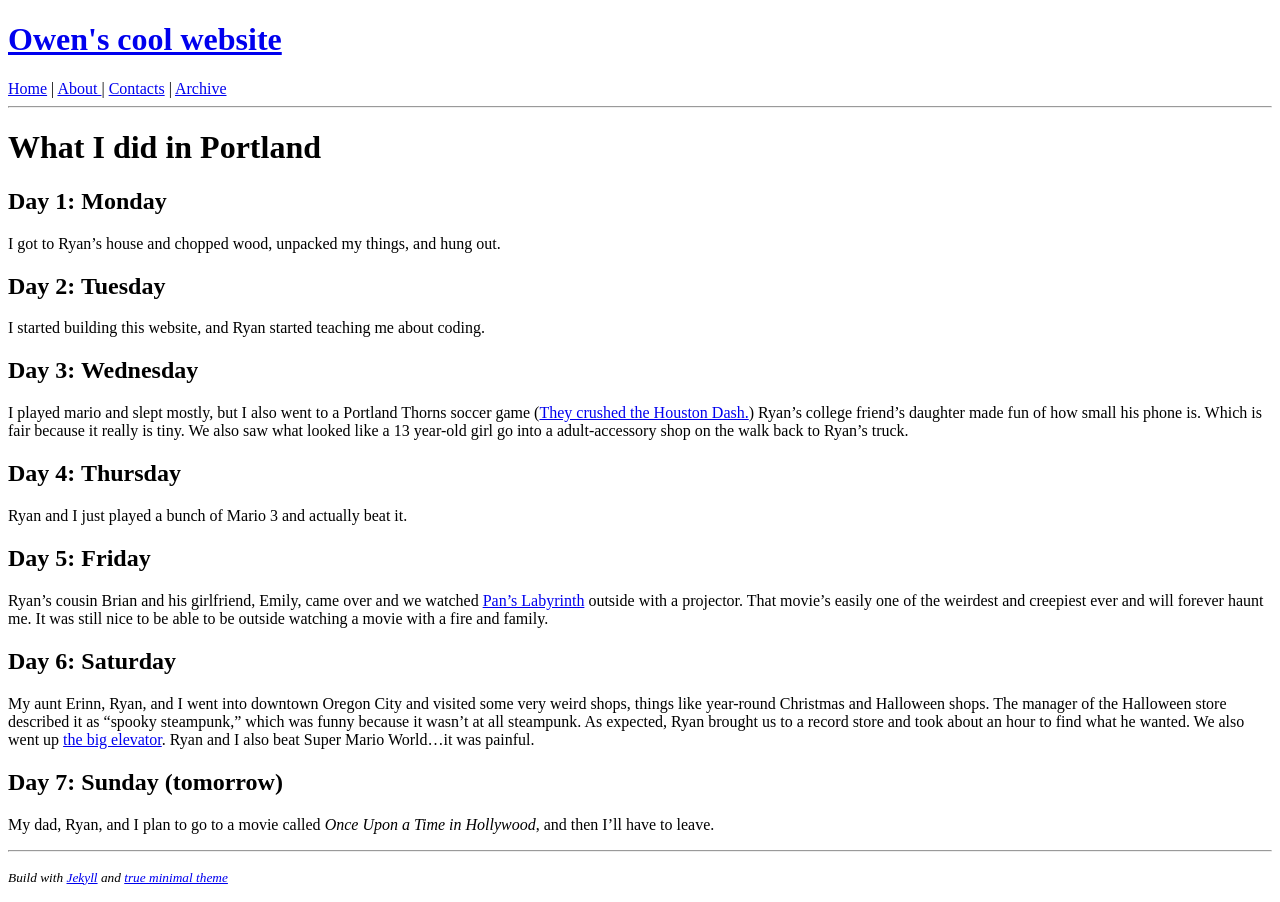
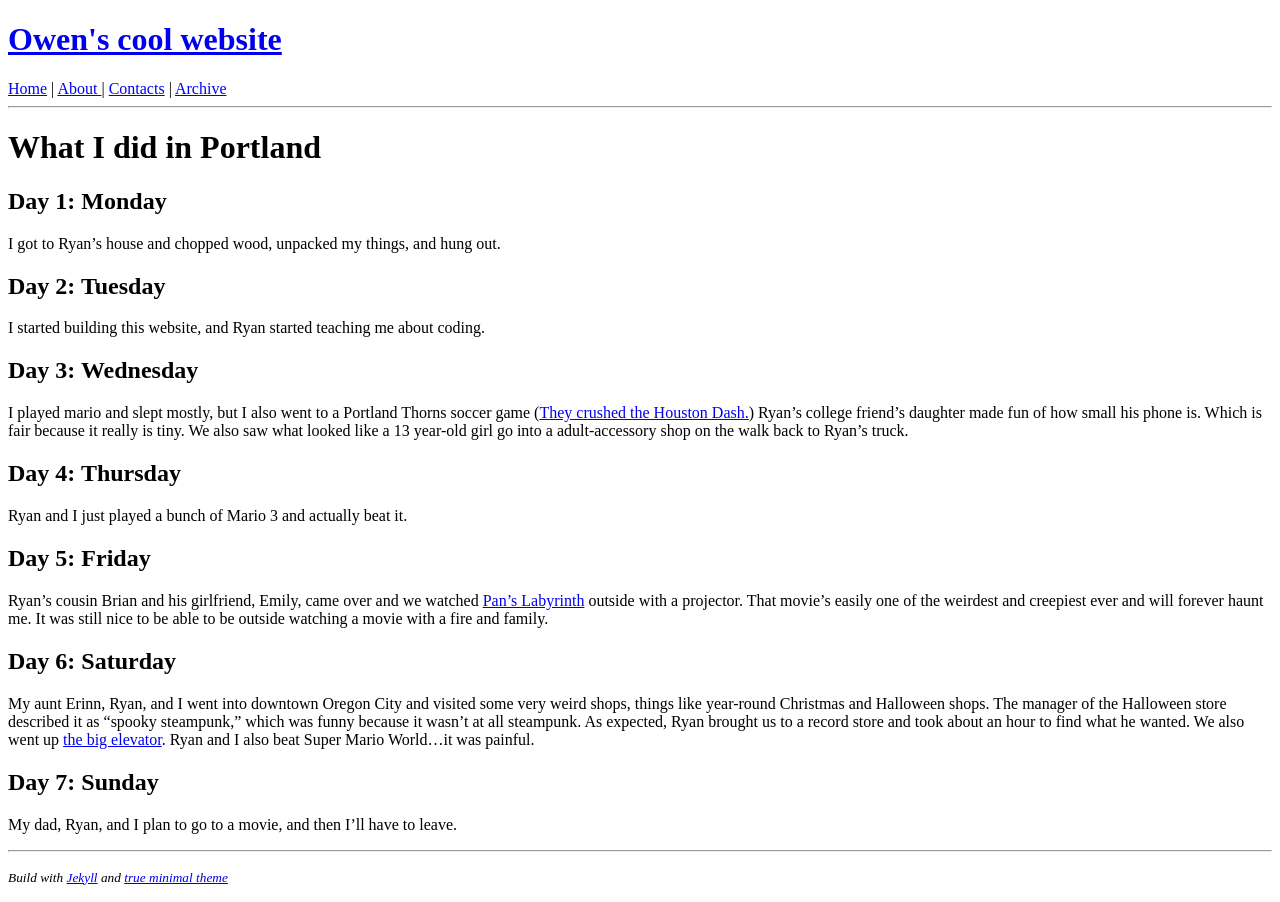
Before and after one commit to owen-gillaspie/owen-gillaspie.github.io, a Jekyll site: the page built from _posts/2019-07-27-owen-in-portland.md, in a window 1280 px wide. Built offline with Jekyll 4.4.1, drawn with Linux system fonts in a browser that asks for light colours; nearby versions of some CDN libraries.

Commit message:
Update file

```diff
--- a/_posts/2019-07-27-owen-in-portland.md
+++ b/_posts/2019-07-27-owen-in-portland.md
@@ -23,5 +23,5 @@ Ryan and I just played a bunch of Mario 3 and actually beat it.
 ## Day 6: Saturday
 My aunt Erinn, Ryan, and I went into downtown Oregon City and visited some very weird shops, things like year-round Christmas and Halloween shops. The manager of the Halloween store described it as "spooky steampunk," which was funny because it wasn't at all steampunk. As expected, Ryan brought us to a record store and took about an hour to find what he wanted. We also went up [the big elevator](https://www.orcity.org/publicworks/municipal-elevator). Ryan and I also beat Super Mario World...it was painful.
 
-## Day 7: Sunday (tomorrow)
-My dad, Ryan, and I plan to go to a movie called _Once Upon a Time in Hollywood_, and then I'll have to leave.
+## Day 7: Sunday
+My dad, Ryan, and I plan to go to a movie, and then I'll have to leave.
```
